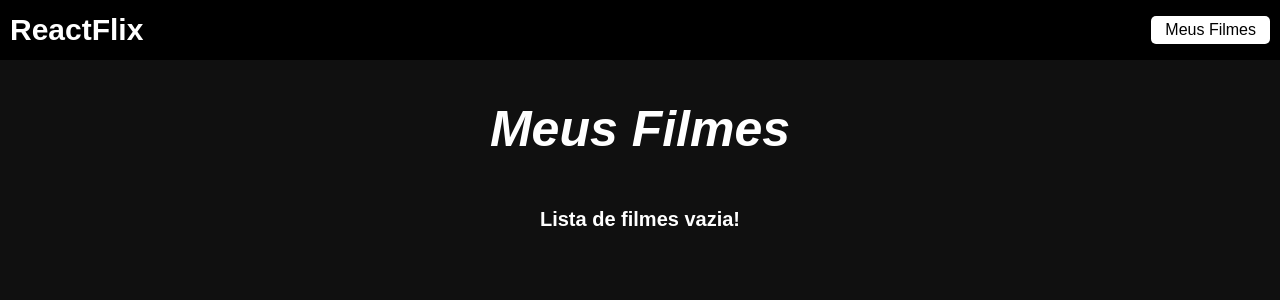
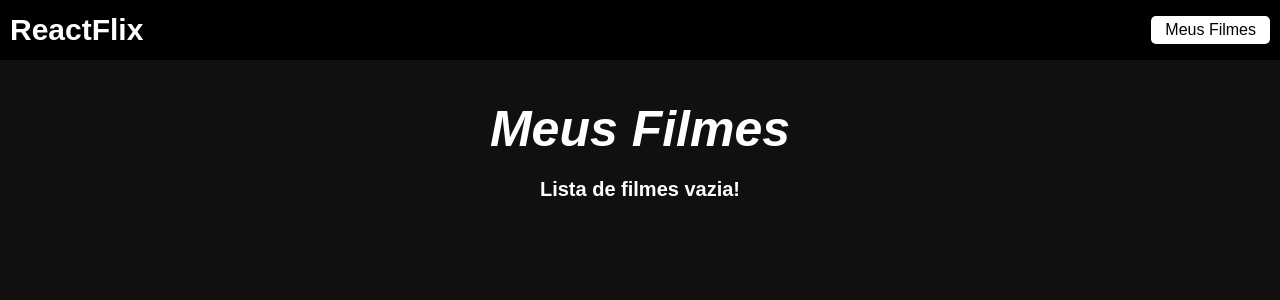
Before and after one commit to thiago-thomas/react-flix, a React (Create React App) app: page /favoritos in a window 1280 px wide. Shown: the top 300 px of the page. Built offline with nearby package versions, Linux system fonts and the light colour scheme.

Commit message:
update styles bookmarks and home

```diff
--- a/src/pages/Bookmarks.js
+++ b/src/pages/Bookmarks.js
@@ -21,7 +21,7 @@ function Bookmarks() {
   return (
     <div>
       <h1 className="title">Meus Filmes</h1>
-      <div className="listaFilmes">
+      <div className="listaFilmes bookmarks">
         {favMovies.length === 0 && <h3>Lista de filmes vazia!</h3>}
         {favMovies.map((filme) => {
           return (
--- a/src/style.css
+++ b/src/style.css
@@ -43,15 +43,15 @@ body {
 }
 
 .homepage {
-  padding: 0 120px;
+  padding: 0 127px;
 }
 
 .listaFilmes {
   display: flex;
-  justify-content: center;
+  justify-content: space-between;
   flex-wrap: wrap;
-  margin: 50px 0;
-  gap: 40px;
+  gap: 30px 0;
+  margin-bottom: 30px;
 }
 
 .listaFilmes.detail {
@@ -62,6 +62,12 @@ body {
   width: 50%;
   text-align: center;
   gap: 10px;
+}
+
+.listaFilmes.bookmarks {
+  justify-content: center;
+  gap: 20px;
+  margin: 20px auto;
 }
 
 .listaFilmes article {
```
